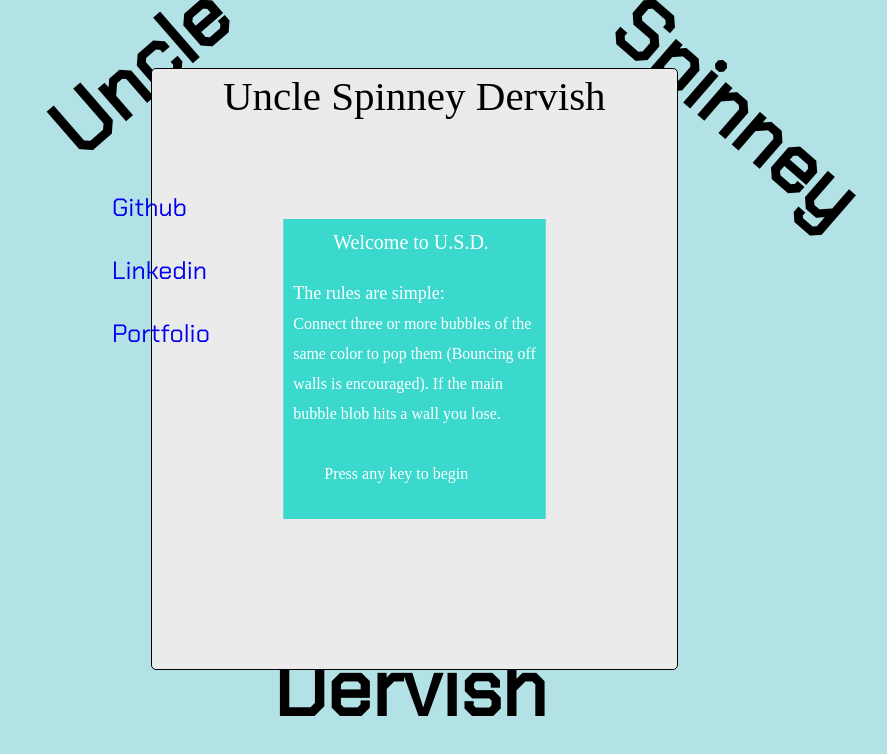
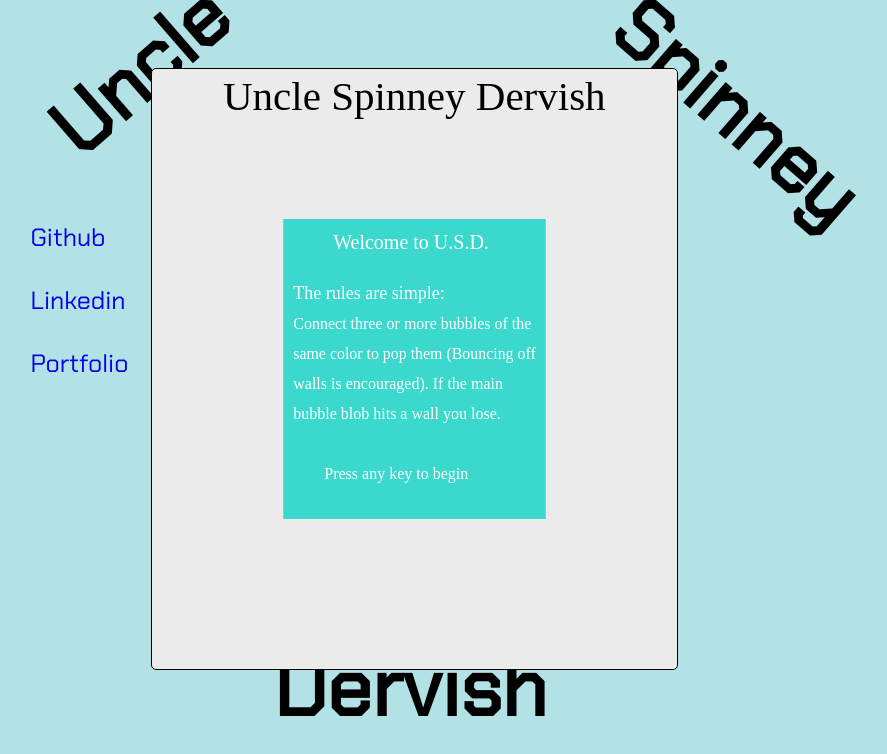
Before and after one commit to edruskat14/UncleSpinneyDervish, a website built with webpack: page index.html in a window 1280 px wide. Shown: the whole page, without its empty margins (226-1113 px from the left). Built offline with nearby package versions, Linux system fonts and the light colour scheme.

Commit message:
Change styling and html

```diff
--- a/assets/style.css
+++ b/assets/style.css
@@ -57,8 +57,8 @@
   display: block;
   width: 100px;
   position: relative;
-  top: -290px;
-  left: 330px;
+  top: -260px;
+  left: -120px;
 }
 .nav-link {
   display: block;
--- a/index.html
+++ b/index.html
@@ -14,13 +14,13 @@
     <h1 class='title two'>Spinney</h1>
     <h1 class='title three'>Dervish</h1>
     <canvas id="canvas" class='canvas'></canvas>
+    <nav class='all-nav'>
+      <a class='nav-link' href='https://github.com/edruskat14/UncleSpinneyDervish' target='_blank'>Github</a>
+      <a class='nav-link' href='https://www.linkedin.com/in/ethan-druskat/' target='_blank'>Linkedin</a>
+      <a class='nav-link' href='https://edruskat14.live/' target='_blank'>Portfolio</a>
+    </nav>
   </div>
   <script src='./dist/bundle.js' class='board'>
   </script>
 
-  <nav class='all-nav'>
-    <a class='nav-link' href='https://github.com/edruskat14/UncleSpinneyDervish' target='_blank'>Github</a>
-    <a class='nav-link' href='https://www.linkedin.com/in/ethan-druskat/' target='_blank'>Linkedin</a>
-    <a class='nav-link' href='https://edruskat14.live/' target='_blank'>Portfolio</a>
-  </nav>
 </body>
```
